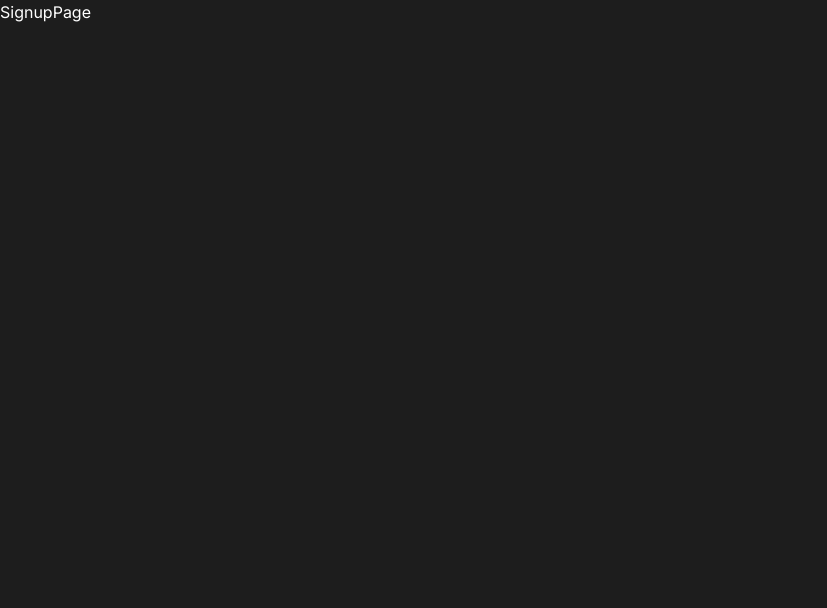
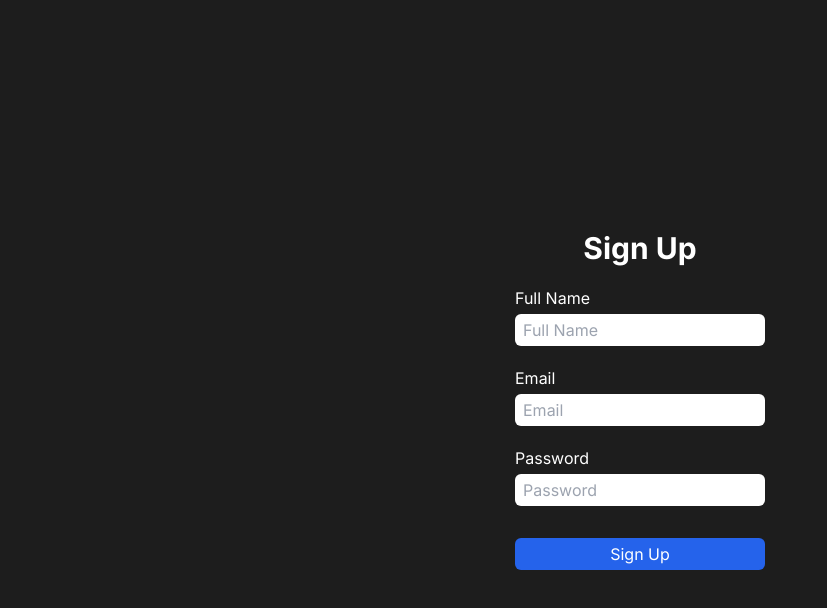
Before and after one commit to aruncode49/NEXT-JS-FULL-STACK-AUTHENTICATION-USING-JWT, a Next.js app: page /signup in a window 1280 px wide. Shown: the top 608 px of the page, without its empty margins (0-827 px from the left). Built offline with nearby package versions, Linux system fonts and the light colour scheme.

Commit message:
sign up form design complete

```diff
--- a/src/app/signup/page.jsx
+++ b/src/app/signup/page.jsx
@@ -1,5 +1,44 @@
 const SignupPage = () => {
-  return <div>SignupPage</div>;
+  return (
+    <div className="flex flex-col justify-center items-center min-h-[100vh]">
+      <h1 className="text-3xl font-bold">Sign Up</h1>
+      <form className="flex flex-col gap-5 mt-5" action="">
+        <span className="flex flex-col gap-1">
+          <label htmlFor="fullName">Full Name</label>
+          <input
+            className="outline-none border-none px-2 py-1 rounded-md text-black"
+            type="text"
+            name="fullName"
+            placeholder="Full Name"
+          />
+        </span>
+
+        <span className="flex flex-col gap-1">
+          <label htmlFor="email">Email</label>
+          <input
+            className="outline-none border-none px-2 py-1 rounded-md text-black"
+            type="email"
+            name="email"
+            placeholder="Email"
+          />
+        </span>
+
+        <span className="flex flex-col gap-1">
+          <label htmlFor="password">Password</label>
+          <input
+            className="outline-none border-none px-2 py-1 rounded-md text-black"
+            type="password"
+            name="password"
+            placeholder="Password"
+          />
+        </span>
+
+        <button className="w-full bg-blue-600 p-1 rounded-md mt-3">
+          Sign Up
+        </button>
+      </form>
+    </div>
+  );
 };
 
 export default SignupPage;
```
